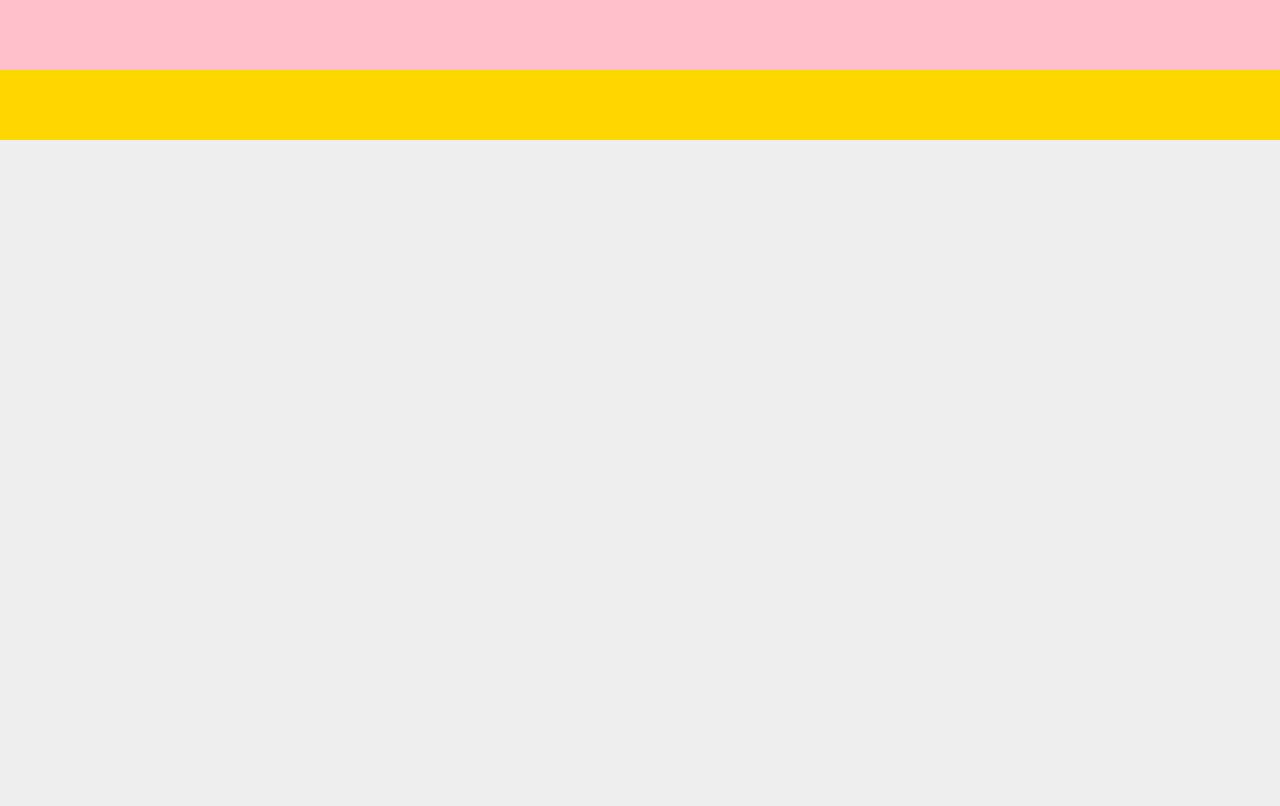
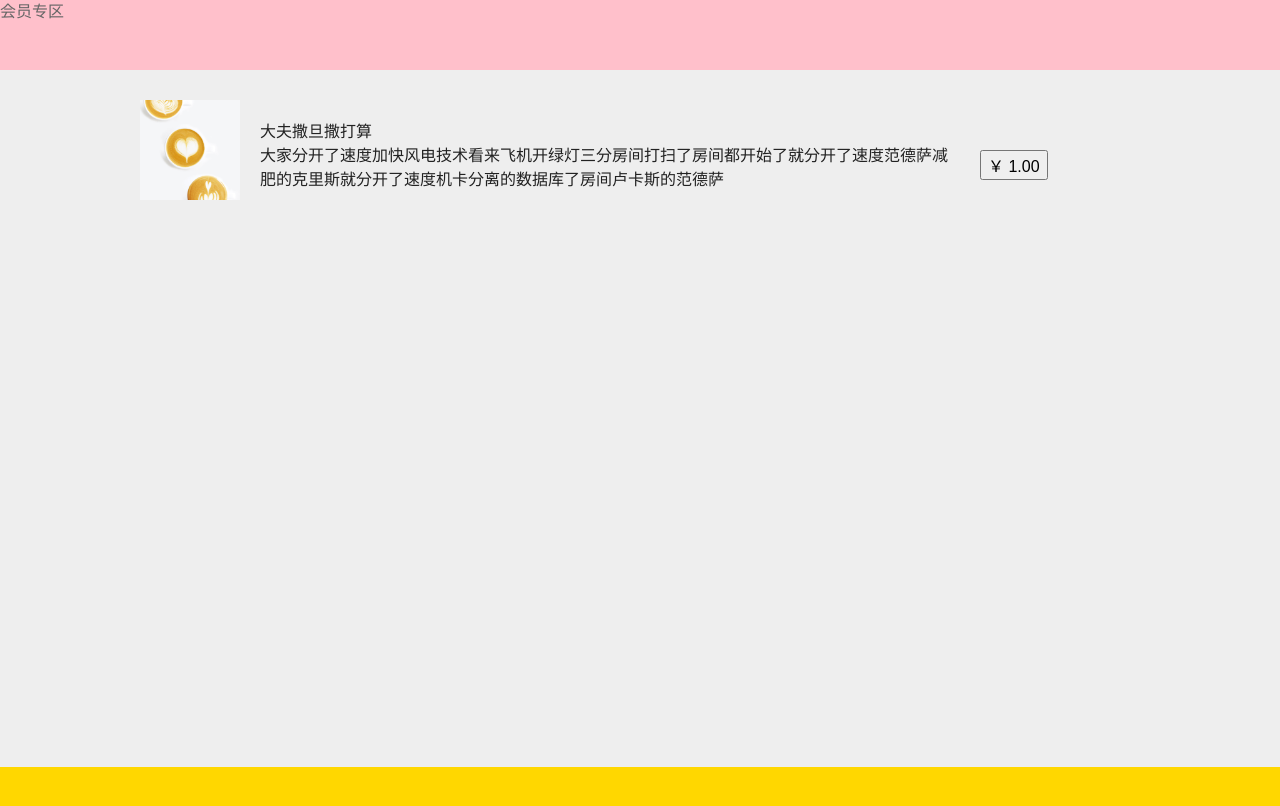
Before and after one commit to houyawei/Bysj, a Nuxt app: page /membOnly in a window 1280 px wide. Before the commit this address had no page. Shown: the top 806 px of the page. Built offline with nearby package versions, Linux system fonts and the light colour scheme.

Commit message:
会员专区添加

```diff
--- a/components/Nav.vue
+++ b/components/Nav.vue
@@ -1,6 +1,8 @@
 <template>
   <div class="top">
-    <div class="logo"></div>
+    <div class="logo">
+      <nuxt-link v-for="(item, index) in relations" :key="index" :to="item.path">{{ item.text }}</nuxt-link>
+    </div>
     <div class="serach"></div>
     <div class="menu"></div>
     <div class="login"></div>
@@ -8,7 +10,15 @@
 </template>
 
 <script>
-  export default {}
+  export default {
+    data () {
+      return {
+        relations: [
+          {text: '会员专区', path: '/membOnly', icon: 'lc-shouye1'},
+        ],
+      }
+    }
+  }
 </script>
 
 <style scoped>
--- a/pages/index.vue
+++ b/pages/index.vue
@@ -7,7 +7,6 @@
 </template>
 
 <script>
-import AppLogo from '~/components/AppLogo.vue'
 
 export default {
   components: {}
--- /dev/null
+++ b/pages/membOnly/index.vue
@@ -0,0 +1,35 @@
+<template>
+  <div class="list">
+    <div class="list-one">
+      <img src="../../static/coffer.jpg" class="coffer fl">
+      <div class="fl text">
+        <h3>大夫撒旦撒打算</h3>
+        <p>大家分开了速度加快风电技术看来飞机开绿灯三分房间打扫了房间都开始了就分开了速度范德萨减肥的克里斯就分开了速度机卡分离的数据库了房间卢卡斯的范德萨</p>
+      </div>
+      <button class="fl">￥ 1.00</button>
+    </div>
+  </div>
+</template>
+
+<script>
+  export default {}
+</script>
+
+<style scoped>
+  .list{
+    width: 1000px;
+    margin: 0 auto;
+    margin-top: 30px;
+  }
+  .list-one img{
+    width: 100px;
+    height: 100px;
+  }
+  .list-one .text {
+    width: 700px;
+    margin: 20px;
+  }
+  .list-one button{
+    margin-top: 50px;
+  }
+</style>
```
Also changed, not shown: static/coffer.jpg (added).
